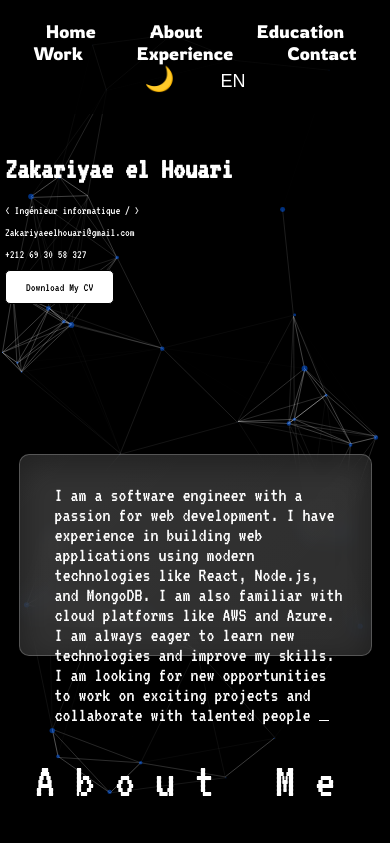
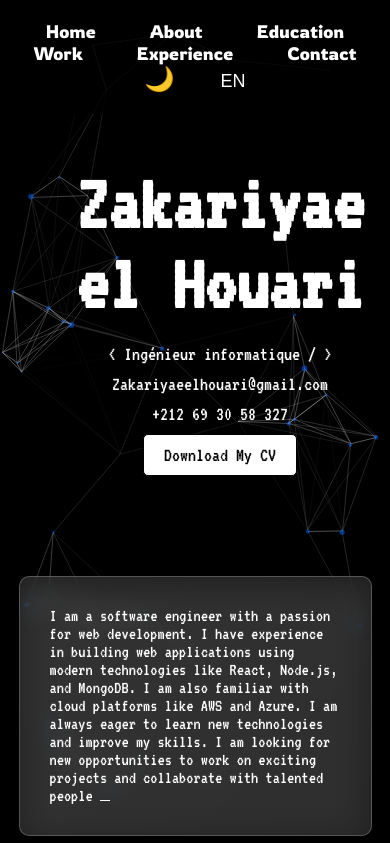
Before and after one commit to zakariyaeel/portfolio-controle, a plain HTML site: page index.html in a window 390 px wide. Shown: the top 843 px of the page. Drawn offline with nearby package versions, Linux system fonts and the light colour scheme.

Commit message:
made the the hero & description responsive

```diff
--- a/assets/css/style.css
+++ b/assets/css/style.css
@@ -133,7 +133,7 @@ body.light-mode #translate-toggle {
     color: #000;
 }
 
-
+/* body main hero section */
 body main{
     position: relative;
     z-index: 999;
@@ -174,6 +174,29 @@ main .hero button{
     border: solid 1px rgba(255, 255, 255, 0.18);
     box-shadow: inset 0 8px 32px 0 rgba( 0, 0, 0, 0.37 );
 }
+
+@media (max-width:1170px) {
+    main .hero h1{
+        font-size: 70px;
+    }
+}
+@media (max-width: 768px){
+    main .hero{
+        margin-top: 100px;
+        margin-left: 90px;
+    }
+
+}
+@media (max-width: 708px){
+    main .hero{
+        margin-top: 50px;
+        margin-left: 50px;
+        text-align: center;
+    }
+    main .hero h1{
+        font-size: 80px!important;
+    }
+}
 /* description section */
 main .description{
     margin: 0 auto;
@@ -199,7 +222,6 @@ main .description img{
     margin-left: 50px;
     font-family: "Vt323", serif;
     font-size: 20px;
-
 }
 .description p span{
     animation: blink infinite 1s step-end;
@@ -213,6 +235,44 @@ main .description img{
     }
 }
 
+@media (max-width:1026px){
+    main .hero h1{
+        font-size: 50px
+    }
+    main .description{
+        margin-top: 100px;
+    }
+    main .description img{
+        width: 300pt;
+        top: -409px;
+    }
+    .description p{
+        font-size: 18px;
+    }
+}
+@media (max-width: 768px){
+    main .description{
+        height: 150px;
+    }
+    .description p{
+        width: 100%;
+        margin-left: 0;
+        padding: 30px;
+    }
+    main .description img{
+        width: 200pt;
+        top: -405px;
+    }
+}
+
+@media (max-width: 708px) {
+    main .description img{
+        display: none;
+    }
+    main .description{
+        height: auto;
+    }
+}
 /* ========= About section ========== */
 .about {
     text-align: center;
@@ -633,25 +693,8 @@ textarea {
 
 /* Responsive styles for all sections */
 @media (max-width: 1024px) {
-    main .hero {
-        margin-top: 80px;
-        margin-left: 20px;
-    }
-    main .hero h1 {
-        font-size: 60px;
-    }
-    main .hero p, main .hero button {
-        font-size: 16px;
-    }
-    .description p {
-        width: 80%;
-        margin-left: 20px;
-    }
     .projects .card {
         grid-template-columns: 1fr;
-    }
-    .projects .card_img {
-        width: 100%;
     }
     .projects .card_data {
         width: 100%;
@@ -663,20 +706,6 @@ textarea {
 }
 
 @media (max-width: 768px) {
-    main .hero {
-        margin-top: 60px;
-        margin-left: 10px;
-    }
-    main .hero h1 {
-        font-size: 40px;
-    }
-    main .hero p, main .hero button {
-        font-size: 14px;
-    }
-    .description p {
-        width: 90%;
-        margin-left: 10px;
-    }
     .projects .card {
         grid-template-columns: 1fr;
     }
@@ -693,20 +722,6 @@ textarea {
 }
 
 @media (max-width: 480px) {
-    main .hero {
-        margin-top: 40px;
-        margin-left: 5px;
-    }
-    main .hero h1 {
-        font-size: 30px;
-    }
-    main .hero p, main .hero button {
-        font-size: 12px;
-    }
-    .description p {
-        width: 100%;
-        margin-left: 5px;
-    }
     .projects .card {
         grid-template-columns: 1fr;
     }
```
